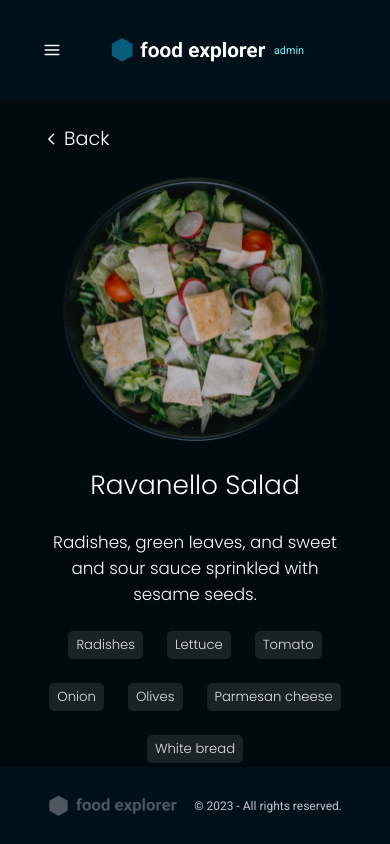
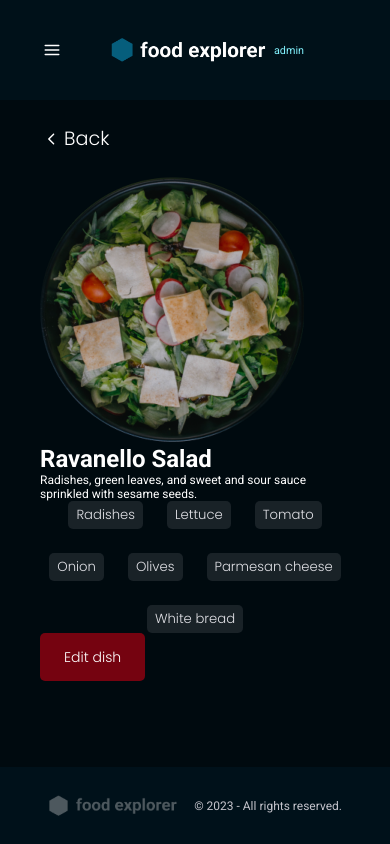
Before and after one commit to MoaraMiranda/food-explorer, a React (Vite) app: page /admin/dish-details/1 in a window 390 px wide. Built offline with nearby package versions, Linux system fonts and the light colour scheme.

Commit message:
DishDetails responsive config

```diff
--- a/src/pages/admin/DishDetails/index.jsx
+++ b/src/pages/admin/DishDetails/index.jsx
@@ -13,14 +13,20 @@ export function DishDetails() {
       <Header isAdmin />
       <Content className="containerWrapper">
         <BackLink title="Back" route="/admin" />
+        <div className="content-section">
           <img src={RavanelloDish} />
+          <div className="dish-details">
             <h1>Ravanello Salad</h1>
             <p>
-          Radishes, green leaves, and sweet and sour sauce sprinkled with sesame
-          seeds.
+              Radishes, green leaves, and sweet and sour sauce sprinkled with
+              sesame seeds.
             </p>
             <TagsGroup />
+            <div >
             <Button title="Edit dish" />
+            </div>
+          </div>
+        </div>
       </Content>
       <Footer />
     </Container>
--- a/src/pages/admin/DishDetails/styles.js
+++ b/src/pages/admin/DishDetails/styles.js
@@ -37,4 +37,24 @@ export const Content = styled.div`
     justify-content: space-around;
     margin-bottom: 12px;
   }
+
+  @media (min-width: ${DEVICE_BREAKPOINTS.LG}) {
+    .content-section{
+      display: flex;
+      flex-direction: row;
+      gap: 50px;
+    }
+
+    .dish-details {
+      display: flex;
+      flex-direction: column;
+      max-width: 690px;
+      gap: 24px;
+    }
+
+    img {
+      width: 390px;
+      height: 390px;
+    }
+  }
 `;
```
Lines whose indentation alone changed are shown as unchanged.
